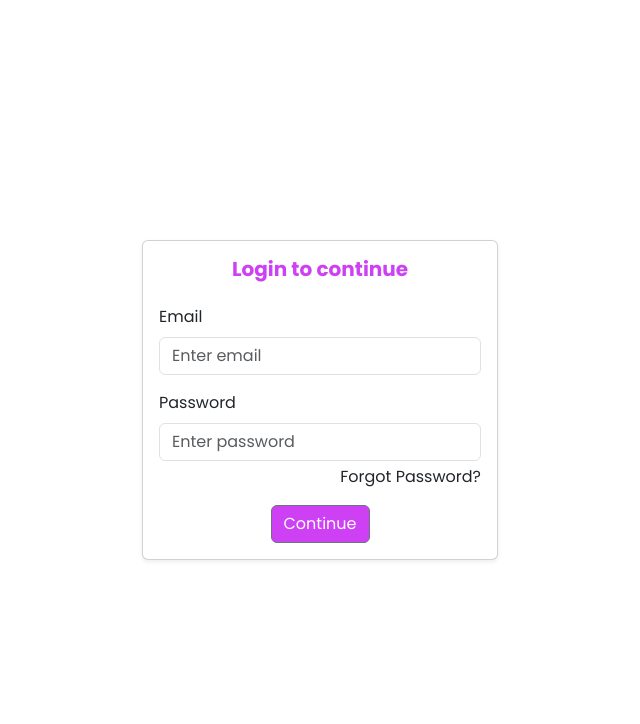
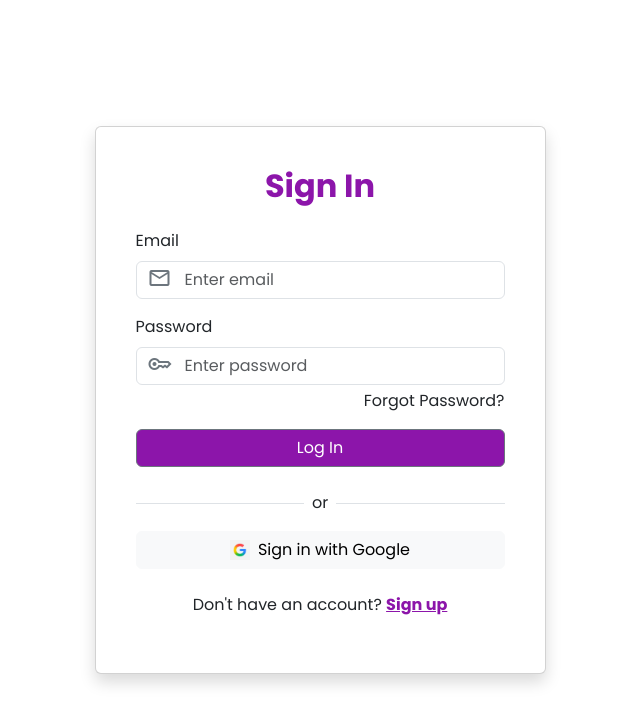
Before and after one commit to Agalya-10/Baaks-academy, an Angular app: page / in a window 1280 px wide. Shown: the top 724 px of the page, without its empty margins (320-960 px from the left). Built offline with nearby package versions, Linux system fonts and the light colour scheme.

Commit message:
Login completed

```diff
--- a/src/app/login/signin/signin.component.css
+++ b/src/app/login/signin/signin.component.css
@@ -0,0 +1,8 @@
+.input-icon{
+    position:absolute;
+    left:12px;
+    transform: translateY(-50%);
+    top: 70%;
+    pointer-events: none;
+    color: #6c757d;
+}
--- a/src/app/login/signin/signin.component.html
+++ b/src/app/login/signin/signin.component.html
@@ -1,29 +1,60 @@
 <div class="container">
   <div class="row justify-content-center align-items-center min-vh-100">
-        <div class="col-12 col-sm-8 col-md-6 col-lg-4">
-            <div class="card shadow-sm">
+    <div class="col-12 col-md-6 col-lg-5">
+      <div class="card p-4 shadow">
         <div class="card-body">
-                    <!-- <h3 class="text-center mb-4 fw-bold" style="color: #CE40F3;">Login to continue</h3> -->
-                    <h3 class="text-center mb-4 fs-5 fw-bold" style="color: #CE40F3;">Login to continue</h3>
 
-                    <div class="mb-3">
+          <h2 class="text-center mb-4 fw-bold" style="color: #8c15aa;">Sign In</h2>
+
+          <div class="mb-3 position-relative">
             <label class="form-label">Email</label>
-                        <input type="email" class="form-control" placeholder="Enter email">
+            <span class="material-symbols-outlined input-icon">mail</span>
+            <input type="email" class="form-control ps-5" placeholder="Enter email">
           </div>
 
-                    <div class="mb-1">
+          <div class="mb-1 position-relative">
             <label class="form-label">Password</label>
-                        <input type="password" class="form-control" placeholder="Enter password">
-                    </div>
-                    <div class="text-end">
-                        <p>Forgot Password?</p>
+            <span class="material-symbols-outlined input-icon">key</span>
+            <input type="password" class="form-control ps-5" placeholder="Enter password">
           </div>
 
-                    <div class="d-flex justify-content-center">
-                        <button class="btn btn-secondary" style="background-color: #CE40F3;" (click)="signup()">Continue</button>
+          <div class="text-end mb-3">
+            <p class="mb-0">Forgot Password?</p>
+          </div>
+
+          <div class="d-grid mb-4">
+            <button class="btn btn-secondary" style="background-color: #8c15aa;">
+              Log In
+            </button>
+          </div>
+
+          <div class="d-flex align-items-center my-3">
+            <div class="flex-grow-1 border-bottom"></div>
+            <span class="mx-2">or</span>
+            <div class="flex-grow-1 border-bottom"></div>
+          </div>
+
+          <div class="d-grid mb-4">
+            <button class="btn btn-light d-flex align-items-center justify-content-center gap-2">
+              <img src="assets/googlelogo.jpg" alt="Google logo" width="20" height="20">
+              <span>Sign in with Google</span>
+            </button>
+          </div>
+
+          <div class="text-center">
+            <p>
+              Don't have an account?
+              <a href="/signup"  style="color: #8c15aa;"><b>Sign up</b></a>
+            </p>
+          </div>
+
         </div>
       </div>
     </div>
+
+    <!-- <div class="col-12 col-md-6 col-lg-5 text-center">
+      <img src="assets/login.jpg" class="img-fluid" alt="Login image">
+    </div> -->
+
   </div>
 </div>
-</div>
--- a/src/app/login/signin/signin.component.ts
+++ b/src/app/login/signin/signin.component.ts
@@ -12,4 +12,9 @@ export class SigninComponent {
     console.log("ff")
     this.router.navigate(['/signup'])
   }
+  up()
+  {
+    console.log("ff")
+    this.router.navigate(['/signup'])
+  }
 }
--- a/src/index.html
+++ b/src/index.html
@@ -1,11 +1,13 @@
 <!doctype html>
 <html lang="en">
+
 <head>
   <meta charset="utf-8">
   <title>Assesment</title>
   <base href="/">
   <meta name="viewport" content="width=device-width, initial-scale=1">
   <link rel="icon" type="image/x-icon" href="favicon.ico">
+  <link rel="stylesheet" href="https://fonts.googleapis.com/css2?family=Material+Symbols+Outlined" />
 </head>
 <body>
   <app-root></app-root>
```
Also changed, not shown: src/assets/googlelogo.jpg (added), src/assets/login.jpg (added). Lines whose indentation alone changed are shown as unchanged.
